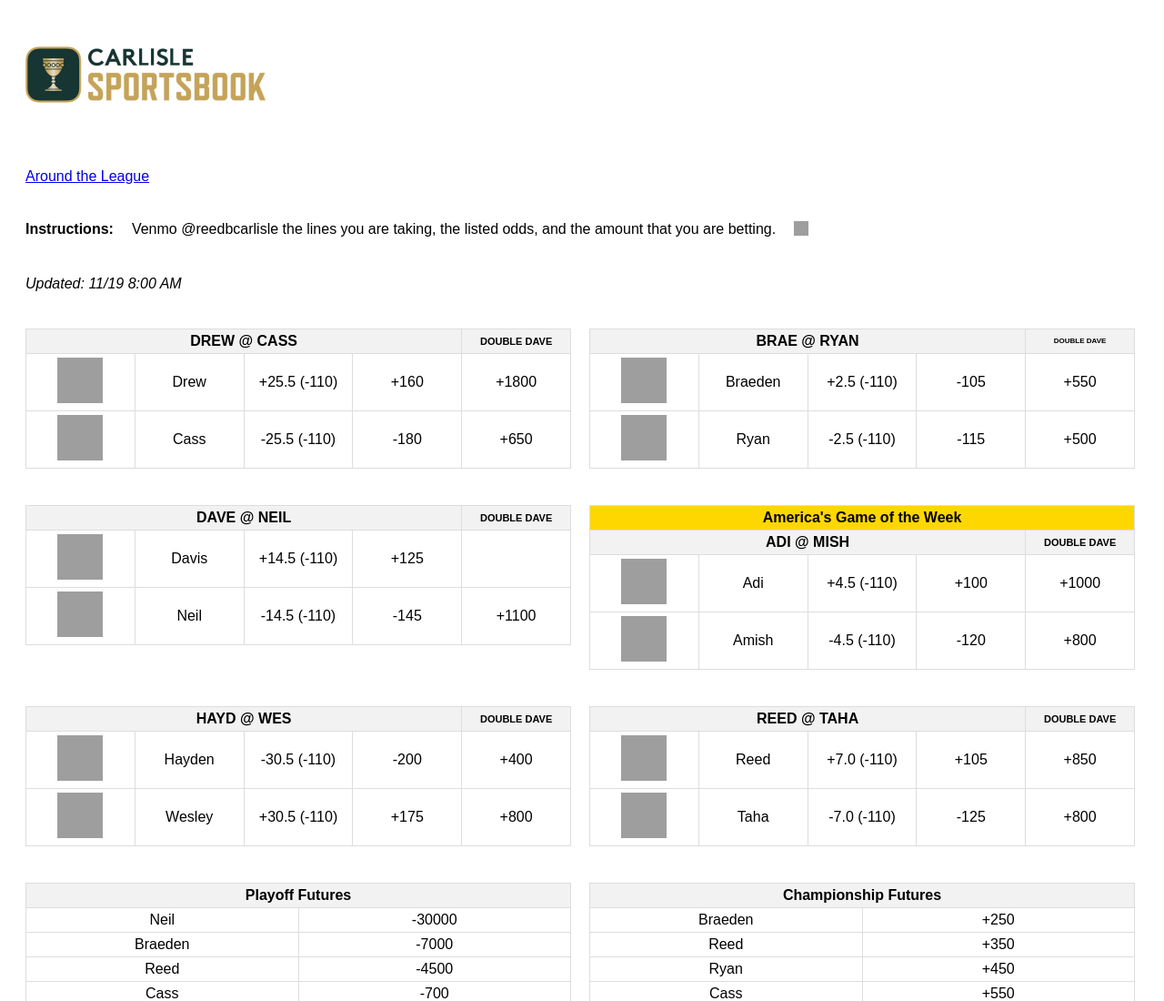
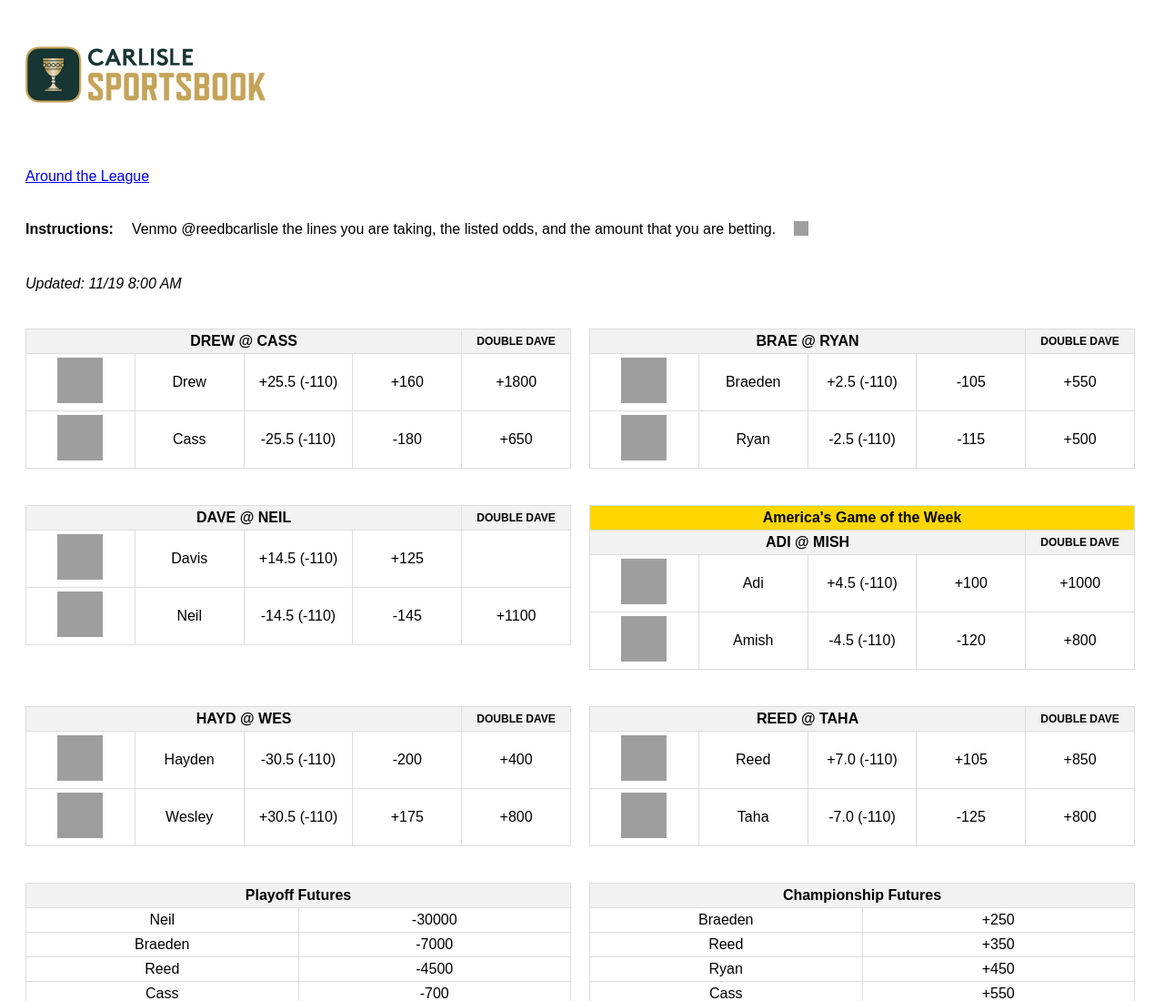
Before and after one commit to reedcarlisle/carlisle-sportsbook, a plain HTML site: page index.html in a window 1280 px wide. Shown: the top 1100 px of the page at 91% size. Drawn offline with Linux system fonts and the light colour scheme; grey boxes are pictures that could not be loaded.

Commit message:
Update index.html

```diff
--- a/index.html
+++ b/index.html
@@ -53,7 +53,7 @@
         <table>
             <tr>
                 <th colspan="4">DREW @ CASS</th>
-				<th colspan="1"; td style="font-size: 11px">DOUBLE DAVE</th>
+				<th colspan="1"; td style="font-size: 12px">DOUBLE DAVE</th>
             </tr>
             <tr>
 				<td ><img src="https://a.espncdn.com/combiner/i?img=/i/headshots/nfl/players/full/4241389.png&w=350&h=254" width="50" height="50"></td>
@@ -63,7 +63,7 @@
 				<td>+1800</td>
             </tr>
             <tr>
-				<td><img src="https://a.espncdn.com/combiner/i?img=/i/headshots/nfl/players/full/3117251.png&w=350&h=254" width="50" height="50"></td>
+				<td><img src="https://static.www.nfl.com/image/upload/t_headshot_desktop/league/xzhto2dejy2pflkfx40c" width="50" height="50"></td>
                 <td>Cass</td>
                 <td>-25.5 (-110)</td>
                 <td>-180</td>
@@ -77,7 +77,7 @@
         <table>
             <tr>
                 <th colspan="4">BRAE @ RYAN</th>
-				<th colspan="1"; td style="font-size: 8px">DOUBLE DAVE</th>
+				<th colspan="1"; td style="font-size: 12px">DOUBLE DAVE</th>
 	    </tr>
             <tr>
 				<td><img src="https://a.espncdn.com/combiner/i?img=/i/headshots/nfl/players/full/4430878.png&w=350&h=254" width="50" height="50"></td>
@@ -102,7 +102,7 @@
         <table>
             <tr>
                 <th colspan="4">DAVE @ NEIL</th>
-				<th colspan="1"; td style="font-size: 11px">DOUBLE DAVE</th>
+				<th colspan="1"; td style="font-size: 12px">DOUBLE DAVE</th>
             </tr>
             <tr>
 				<td><img src="https://static.www.nfl.com/image/upload/t_headshot_desktop/league/vcvhmxvxw2a3armle0af" width="50" height="50"></td>
@@ -129,7 +129,7 @@
             </tr>
             <tr>
                 <th colspan="4">ADI @ MISH</th>
-				<th colspan="1"; td style="font-size: 11px">DOUBLE DAVE</th>
+				<th colspan="1"; td style="font-size: 12px">DOUBLE DAVE</th>
             </tr>
             <tr>
 				<td><img src="https://a.espncdn.com/combiner/i?img=/i/headshots/nfl/players/full/4242335.png" width="50" height="50"></td>
@@ -154,7 +154,7 @@
         <table>
             <tr>
                 <th colspan="4">HAYD @ WES</th>
-				<th colspan="1"; td style="font-size: 11px">DOUBLE DAVE</th>
+				<th colspan="1"; td style="font-size: 12px">DOUBLE DAVE</th>
             </tr
             <tr>
 				<td><img src="https://a.espncdn.com/i/headshots/nfl/players/full/4362628.png" width="50" height="50"></td>
@@ -178,10 +178,10 @@
         <table>
             <tr>
                 <th colspan="4">REED @ TAHA</th>
-				<th colspan="1"; td style="font-size: 11px">DOUBLE DAVE</th>
+				<th colspan="1"; td style="font-size: 12px">DOUBLE DAVE</th>
             </tr>
             <tr>
-				<td><img src="https://static.www.nfl.com/image/upload/t_headshot_desktop/league/xzhto2dejy2pflkfx40c" width="50" height="50"></td>
+				<td><img src="https://a.espncdn.com/combiner/i?img=/i/headshots/nfl/players/full/3117251.png&w=350&h=254" width="50" height="50"></td>
                 <td>Reed</td>
                 <td>+7.0 (-110)</td>
                 <td>+105</td>
```
